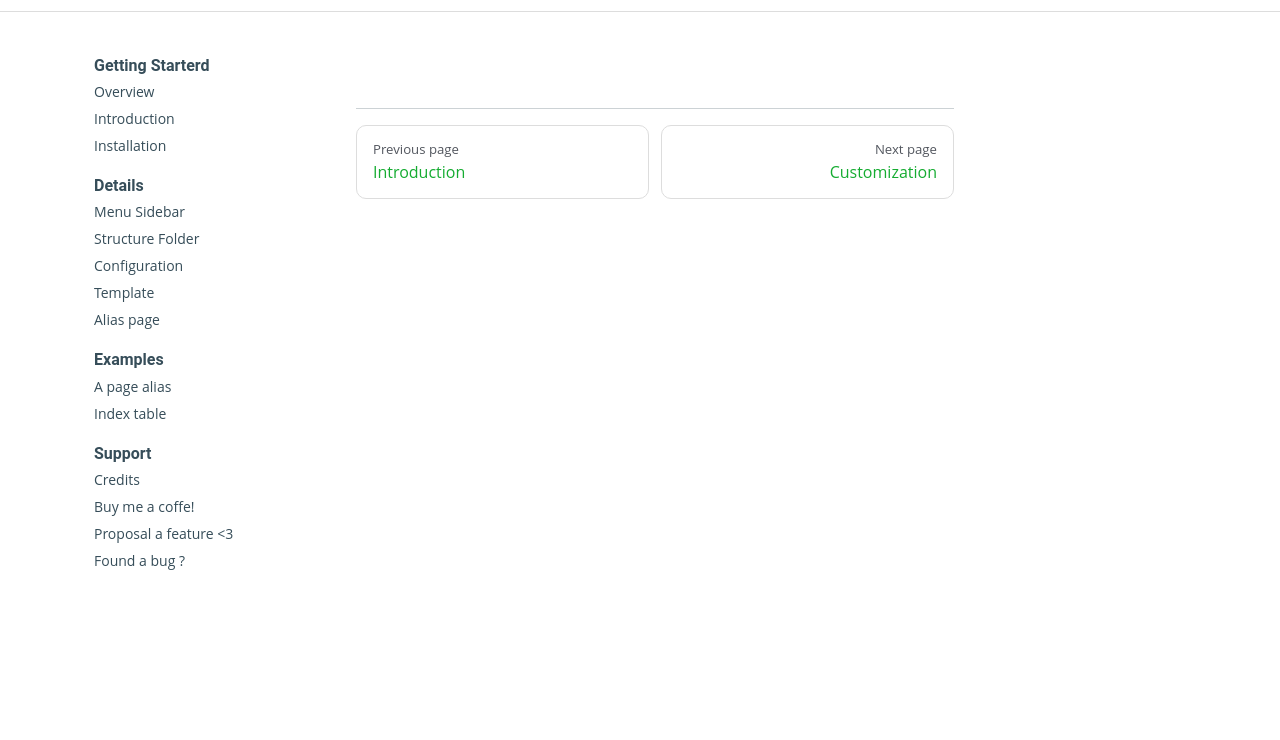
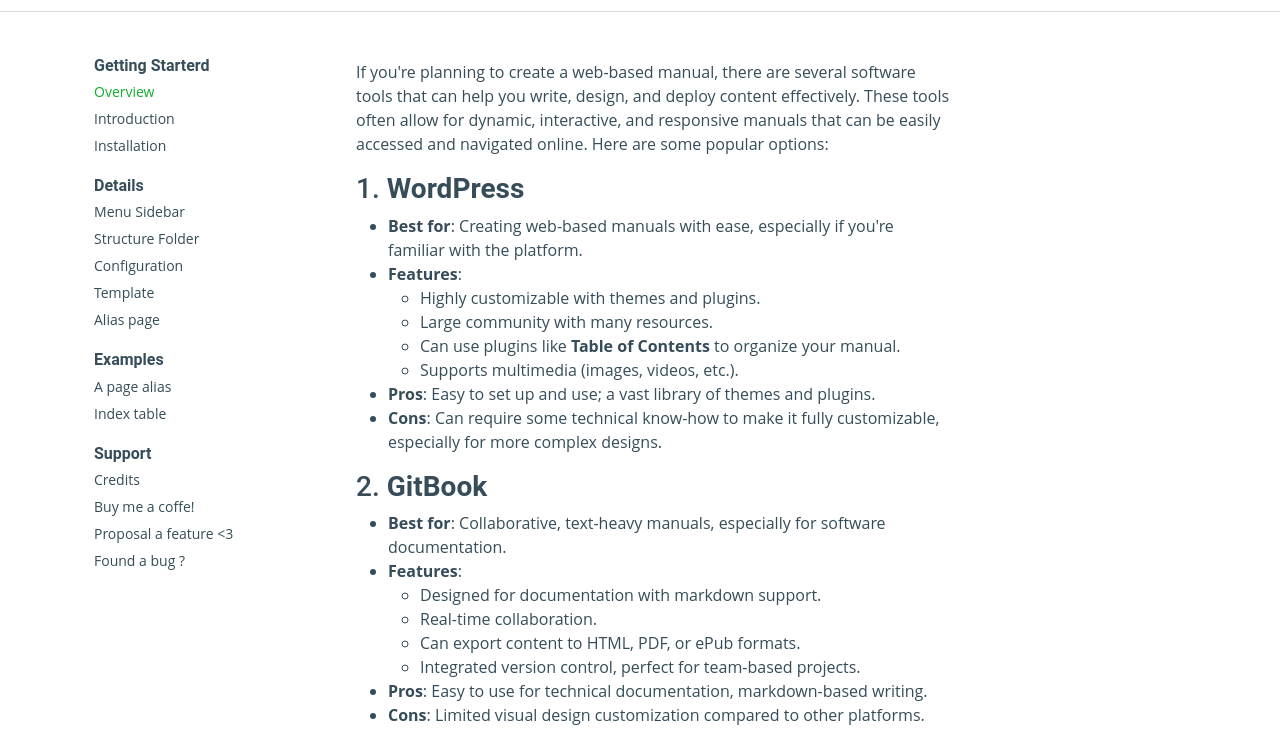
Before and after one commit to smpleader/manual-by-js, a plain HTML site: page index.html in a window 1280 px wide. Shown: the part 46-786 px from the top of the page. Drawn offline with nearby package versions, Linux system fonts and the light colour scheme.

Commit message:
add home

```diff
--- a/assets/manual.js
+++ b/assets/manual.js
@@ -1,5 +1,5 @@
 function ManualByJs(options = {}){
-    this.version = '0.1.1'
+    this.version = '0.1.2'
     this.flag = options.flag || ''
     this.folderContent = options.folderContent || 'content'
     this.siteTitle = options.siteTitle || 'Manual By JS'
--- a/index.html
+++ b/index.html
@@ -150,7 +150,7 @@
   <script src="assets/main.js.download"></script>
   <script src="assets/manual.js"></script>
   <script>
-  const app = new ManualByJs()
+  const app = new ManualByJs({index:"overview"})
   app.init()
 
     // Get all sections that have an ID defined
```
